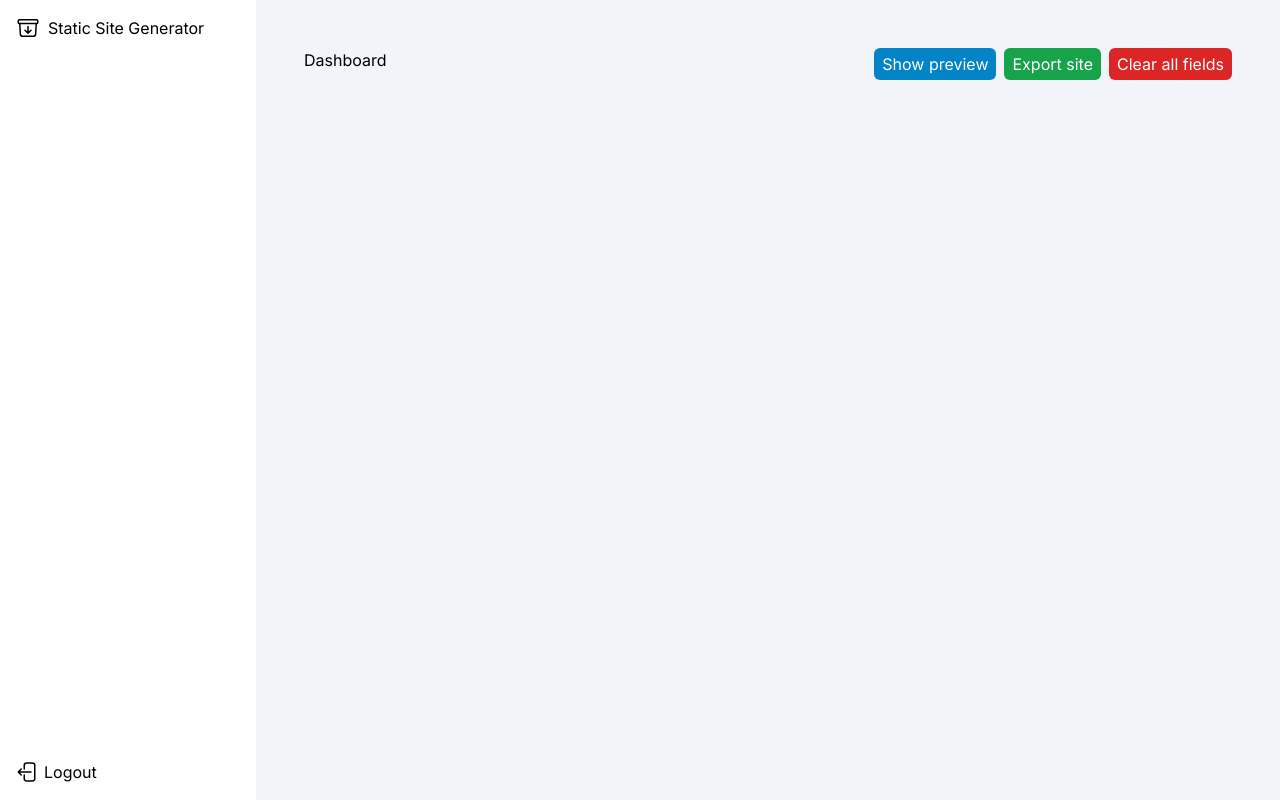
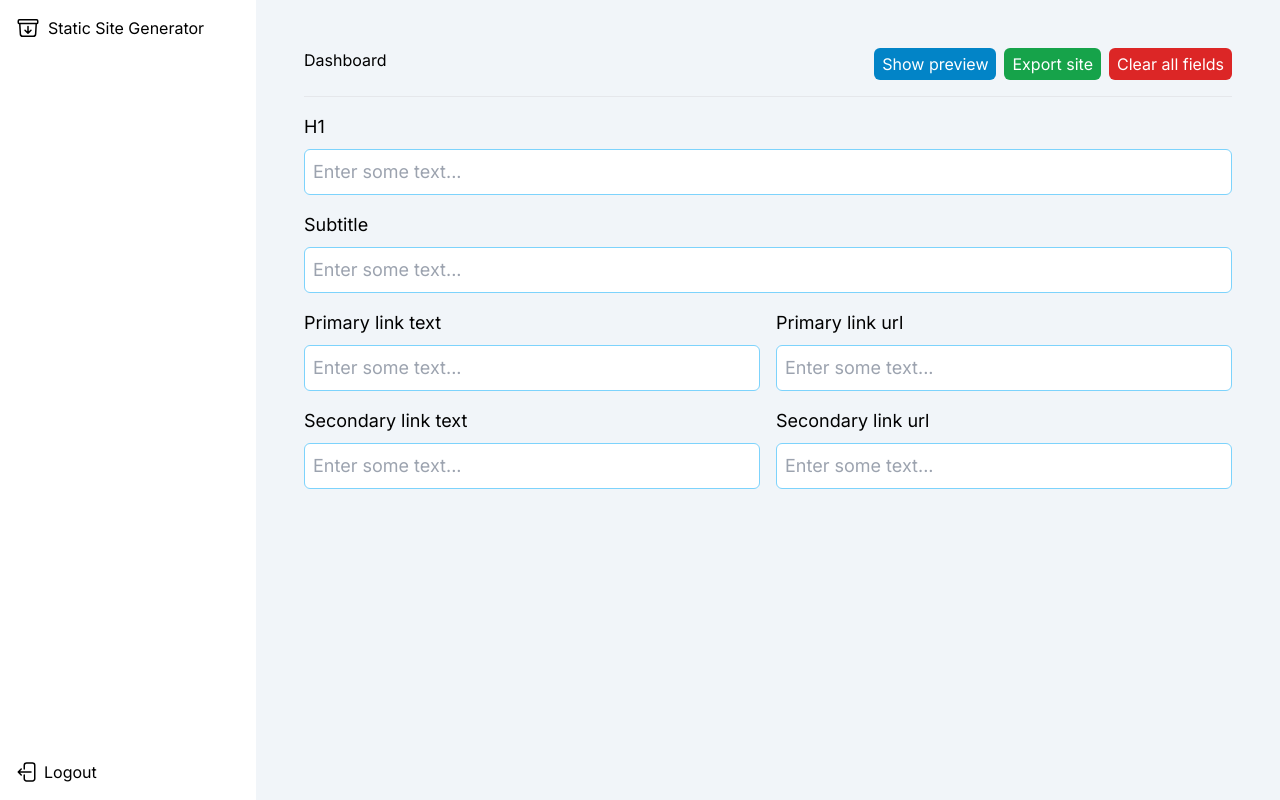
Before and after one commit to rshapoval/static-site-generator, a Next.js app: page /dashboard in a window 1280 px wide. Built offline with nearby package versions, Linux system fonts and the light colour scheme.

Commit message:
feat: add hero-section fields for dashboard

```diff
--- a/app/dashboard/page.tsx
+++ b/app/dashboard/page.tsx
@@ -1,13 +1,22 @@
+"use client";
+
 import Breadcrumbs from "@/components/dashboard/breadcrumbs";
 import Buttons from "@/components/dashboard/buttons";
+import HeroSection from "@/components/dashboard/landing-sections/hero-section";
 
 const BREADCRUMBS_LINKS = [{ text: "Dashboard" }];
 
 export default function Dashboard() {
   return (
-    <div className="flex flex-wrap">
-      <Breadcrumbs links={BREADCRUMBS_LINKS} />
-      <Buttons />
-    </div>
+    <>
+      <div className="flex flex-wrap">
+        <Breadcrumbs links={BREADCRUMBS_LINKS} />
+        <Buttons />
+      </div>
+      <hr />
+      <div className="text-lg">
+        <HeroSection />
+      </div>
+    </>
   );
 }
--- /dev/null
+++ b/components/dashboard/landing-sections/hero-section.tsx
@@ -0,0 +1,51 @@
+import TextField from "../text-field";
+
+export default function HeroSection() {
+  return (
+    <div className="mt-4">
+      <TextField label="H1" id="h1" value="" handleChange={(event) => {}} />
+      <TextField
+        label="Subtitle"
+        id="subtitle"
+        value=""
+        handleChange={(event) => {}}
+      />
+      <div className="flex">
+        <div className="shrink-0 w-1/2 pr-2">
+          <TextField
+            label="Primary link text"
+            id="primary-link-text"
+            value=""
+            handleChange={(event) => {}}
+          />
+        </div>
+        <div className="shrink-0 w-1/2 pl-2">
+          <TextField
+            label="Primary link url"
+            id="primary-link-url"
+            value=""
+            handleChange={(event) => {}}
+          />
+        </div>
+      </div>
+      <div className="flex">
+        <div className="shrink-0 w-1/2 pr-2">
+          <TextField
+            label="Secondary link text"
+            id="secondary-link-text"
+            value=""
+            handleChange={(event) => {}}
+          />
+        </div>
+        <div className="shrink-0 w-1/2 pl-2">
+          <TextField
+            label="Secondary link url"
+            id="secondary-link-url"
+            value=""
+            handleChange={(event) => {}}
+          />
+        </div>
+      </div>
+    </div>
+  );
+}
--- /dev/null
+++ b/components/dashboard/text-field.tsx
@@ -0,0 +1,32 @@
+interface TextFieldProps {
+  label: string;
+  id: string;
+  value: string;
+  handleChange: (event: React.ChangeEvent<HTMLInputElement>) => void;
+  placeholder?: string;
+}
+
+export default function TextField({
+  label,
+  id,
+  value,
+  handleChange,
+  placeholder = "Enter some text...",
+}: TextFieldProps) {
+  return (
+    <>
+      <label className="block mb-2 cursor-pointer" htmlFor={id}>
+        {label}
+      </label>
+      <input
+        className="block mb-4 w-full p-2 rounded-md border border-sky-300 focus:border-sky-500 outline-0 transition-colors"
+        id={id}
+        type="text"
+        value={value}
+        onChange={handleChange}
+        placeholder={placeholder}
+        required
+      />
+    </>
+  );
+}
```
